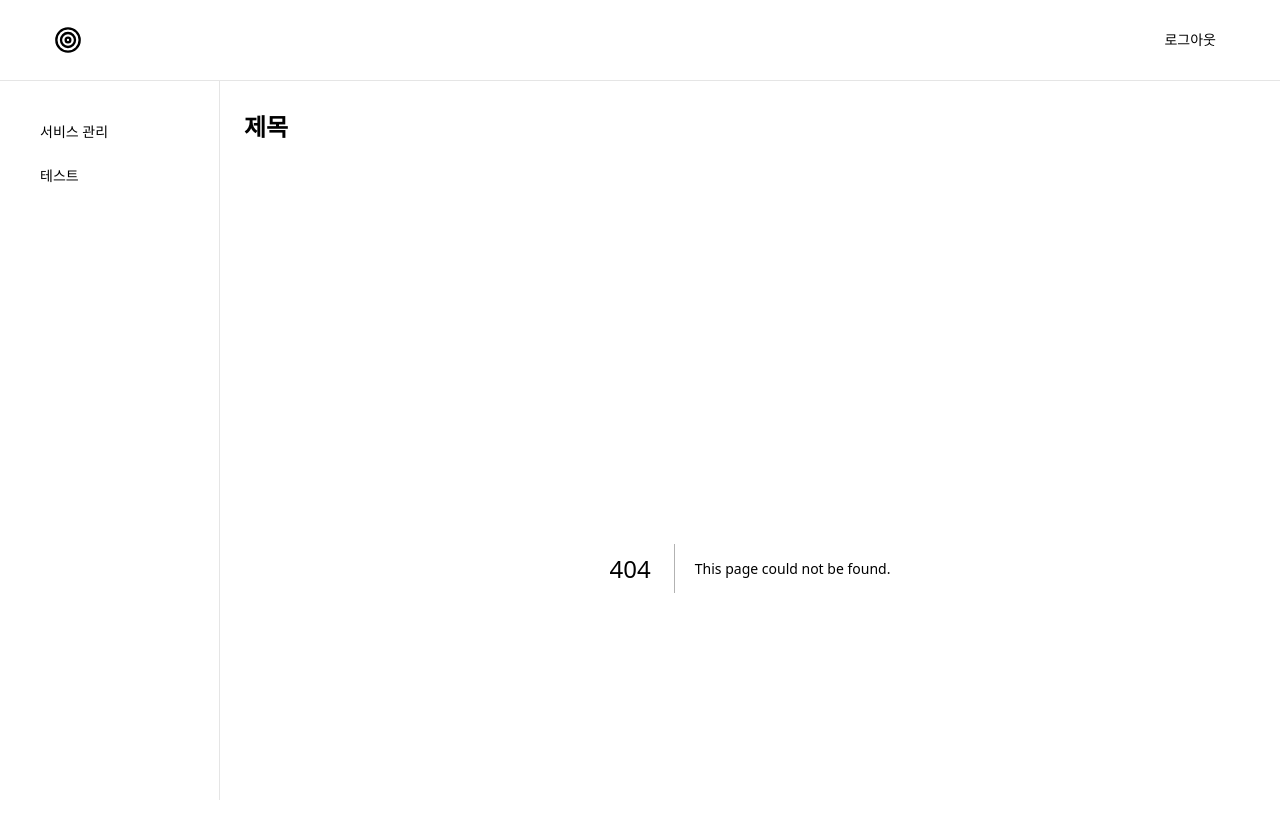
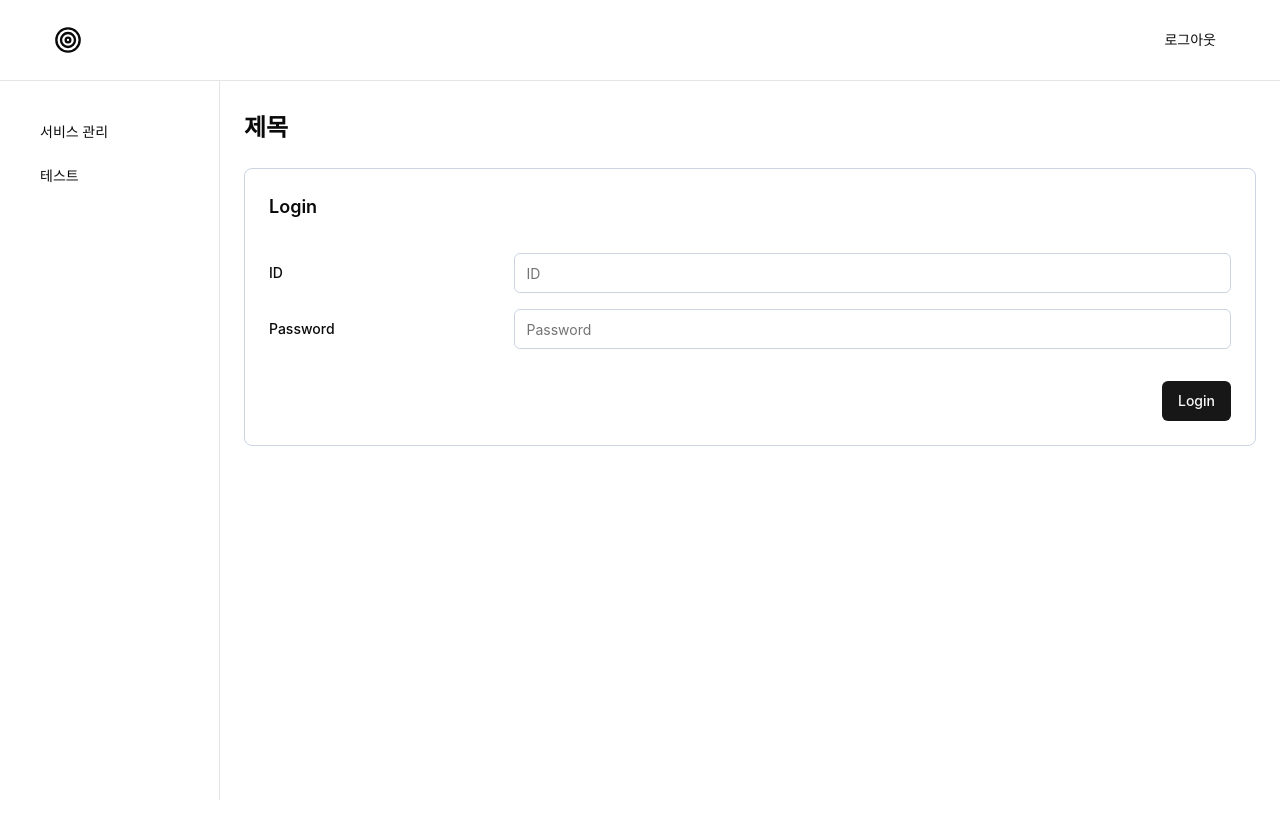
Before and after one commit to Nexters/daily-phrase-web, a Next.js app in the folder apps/back-office/: page /login in a window 1280 px wide. Before the commit this address had no page. Shown: the top 838 px of the page. After the commit the page ends 800 px from the top, so only its background shows below. Built offline with nearby package versions, Linux system fonts and the light colour scheme; a web font is replaced by a local one.

Commit message:
feat: 로그인 페이지 마크업 추가

```diff
--- /dev/null
+++ b/apps/back-office/src/app/login/layout.tsx
@@ -0,0 +1,3 @@
+export default function Layout({ children }: React.PropsWithChildren) {
+  return <>{children}</>;
+}
--- /dev/null
+++ b/apps/back-office/src/app/login/page.tsx
@@ -0,0 +1,39 @@
+import { Button } from "~/components/ui/button";
+import { Input } from "~/components/ui/input";
+import { Label } from "~/components/ui/label";
+
+export default function Page() {
+  return (
+    <div className="p-6 rounded-lg border-[1px] border-slate-300">
+      {/** @todo typography 컴포넌트 필요 */}
+      <span className="text-lg font-semibold leading-7">Login</span>
+      <div className="grid gap-4 py-8">
+        <div className="grid grid-cols-4 items-center gap-4">
+          <Label htmlFor="id" className="text-left font-medium">
+            ID
+          </Label>
+          <Input
+            id="id"
+            className="col-span-3 border-slate-300 focus-visible:ring-0 focus-visible:ring-offset-0"
+            placeholder="ID"
+          />
+        </div>
+        <div className="grid grid-cols-4 items-center gap-4">
+          <Label htmlFor="password" className="text-left font-medium">
+            Password
+          </Label>
+          <Input
+            id="password"
+            className="col-span-3 border-slate-300 focus-visible:ring-0 focus-visible:ring-offset-0"
+            placeholder="Password"
+          />
+        </div>
+      </div>
+      <div className="flex flex-row-reverse">
+        <Button className="w-fit" type="submit">
+          Login
+        </Button>
+      </div>
+    </div>
+  );
+}
```
